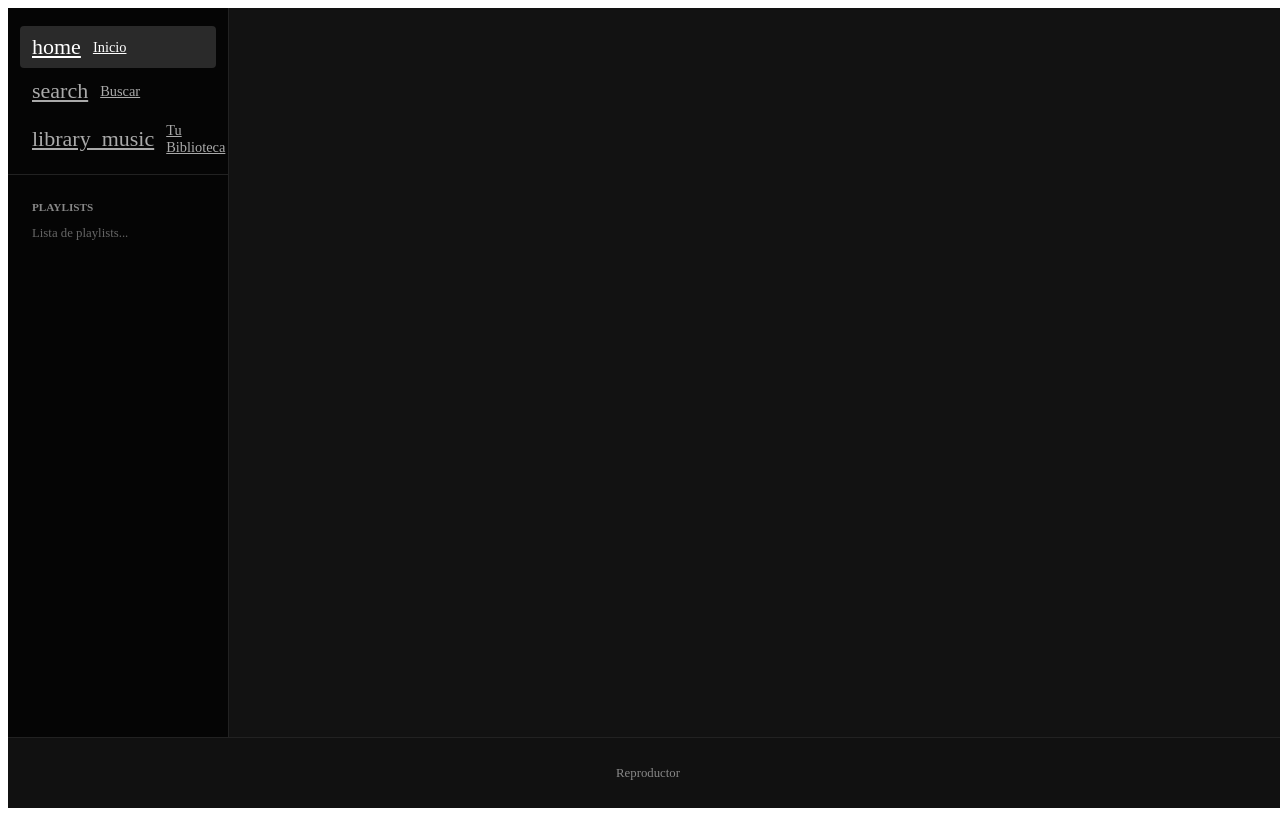
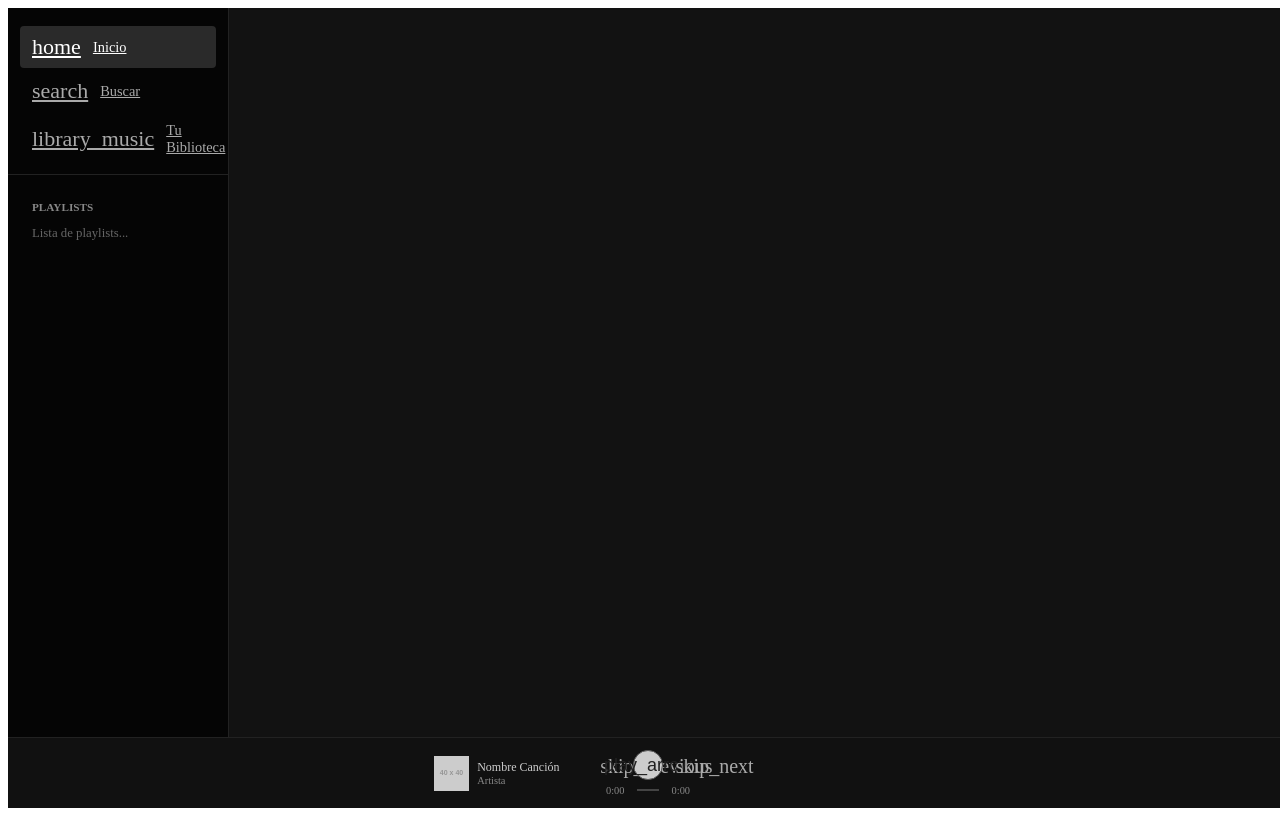
Before and after one commit to jacalvoag/Spotify_API, an Angular app: page / in a window 1280 px wide. Built offline with nearby package versions, Linux system fonts and the light colour scheme.

Commit message:
Se hace el CSS de Player y se importa a Layout

```diff
--- a/src/app/layout/layout.html
+++ b/src/app/layout/layout.html
@@ -6,6 +6,6 @@
         <router-outlet></router-outlet>
     </main>
 
-    <footer class="player-container">Reproductor</footer>
+    <footer class="player-container"> <app-player></app-player> </footer>
 
 </div>
--- a/src/app/layout/layout.ts
+++ b/src/app/layout/layout.ts
@@ -1,11 +1,12 @@
 import { ChangeDetectionStrategy, Component } from '@angular/core';
 import { RouterOutlet } from '@angular/router';
 import { Sidebar } from '../shared/components/sidebar/sidebar';
+import { Player } from '../shared/components/player/player';
 
 @Component({
     selector: 'app-layout',
     standalone: true,
-    imports: [RouterOutlet, Sidebar],
+    imports: [RouterOutlet, Sidebar, Player],
     templateUrl: './layout.html',
     styleUrl: './layout.css',
     changeDetection: ChangeDetectionStrategy.OnPush,
--- a/src/app/shared/components/player/player.css
+++ b/src/app/shared/components/player/player.css
@@ -0,0 +1,158 @@
+:host {
+    display: block;
+    height: 100%;
+    }
+
+    .player-content {
+    height: 100%;
+    display: flex;
+    align-items: center;
+    justify-content: space-between;
+    padding: 0 0.5rem;
+    gap: 1rem;
+    }
+
+    /* Track Info (Left) */
+    .track-info {
+    display: flex;
+    align-items: center;
+    gap: 0.5rem;
+    min-width: 150px;
+    flex-shrink: 0;
+    justify-content: flex-start;
+    }
+
+    .track-cover {
+    width: 35px;
+    height: 35px;
+    border-radius: 0;
+    object-fit: cover;
+    }
+
+    .track-details {
+    min-width: 0;
+    text-align: left;
+    }
+
+    .track-name {
+    color: #ccc;
+    font-size: 0.75rem;
+    font-weight: normal;
+    white-space: nowrap;
+    overflow: hidden;
+    text-overflow: ellipsis;
+    max-width: 100px;
+    }
+
+    .track-artist {
+    color: #888;
+    font-size: 0.65rem;
+    white-space: nowrap;
+    overflow: hidden;
+    text-overflow: ellipsis;
+    max-width: 100px;
+    }
+
+    .player-controls {
+    display: flex;
+    flex-direction: column;
+    gap: 0.3rem;
+    align-items: center;
+    flex-grow: 1;
+    max-width: 450px;
+    }
+
+    .control-buttons {
+    display: flex;
+    align-items: center;
+    gap: 0.8rem;
+    }
+
+    .control-btn {
+    color: #aaa;
+    font-size: 20px;
+    width: 20px;
+    height: 20px;
+    cursor: pointer;
+    user-select: none;
+    }
+
+    .control-btn:hover {
+    color: #ddd;
+    }
+
+    .play-button {
+    background-color: #ccc;
+    border: 1px solid #555;
+    border-radius: 50%;
+    width: 30px;
+    height: 30px;
+    display: flex;
+    align-items: center;
+    justify-content: center;
+    cursor: pointer;
+    padding: 0;
+    }
+
+    .play-button:hover {
+    background-color: #ddd;
+    }
+
+    .play-button .material-symbols-outlined {
+    color: #222;
+    font-size: 18px;
+    width: 18px;
+    height: 18px;
+    display: flex;
+    align-items: center;
+    justify-content: center;
+    }
+
+    .progress-section {
+    display: flex;
+    align-items: center;
+    gap: 0.4rem;
+    width: 100%;
+    }
+
+    .time-current,
+    .time-total {
+    color: #888;
+    font-size: 0.65rem;
+    min-width: 30px;
+    text-align: center;
+    }
+
+    .progress-track {
+    flex: 1;
+    height: 2px;
+    background-color: #444;
+    border-radius: 0;
+    position: relative;
+    cursor: pointer;
+    }
+
+    .progress-fill {
+    height: 100%;
+    background-color: #888;
+    border-radius: 0;
+    transition: width 0.1s linear;
+    }
+
+    .progress-track:hover .progress-fill {
+    background-color: #aaa;
+    }
+
+    .controls-placeholder {
+    min-width: 150px;
+    flex-shrink: 0;
+    }
+
+    .no-track {
+    display: flex;
+    align-items: center;
+    justify-content: center;
+    height: 100%;
+    font-size: 0.8rem;
+    color: #888;
+}
```
